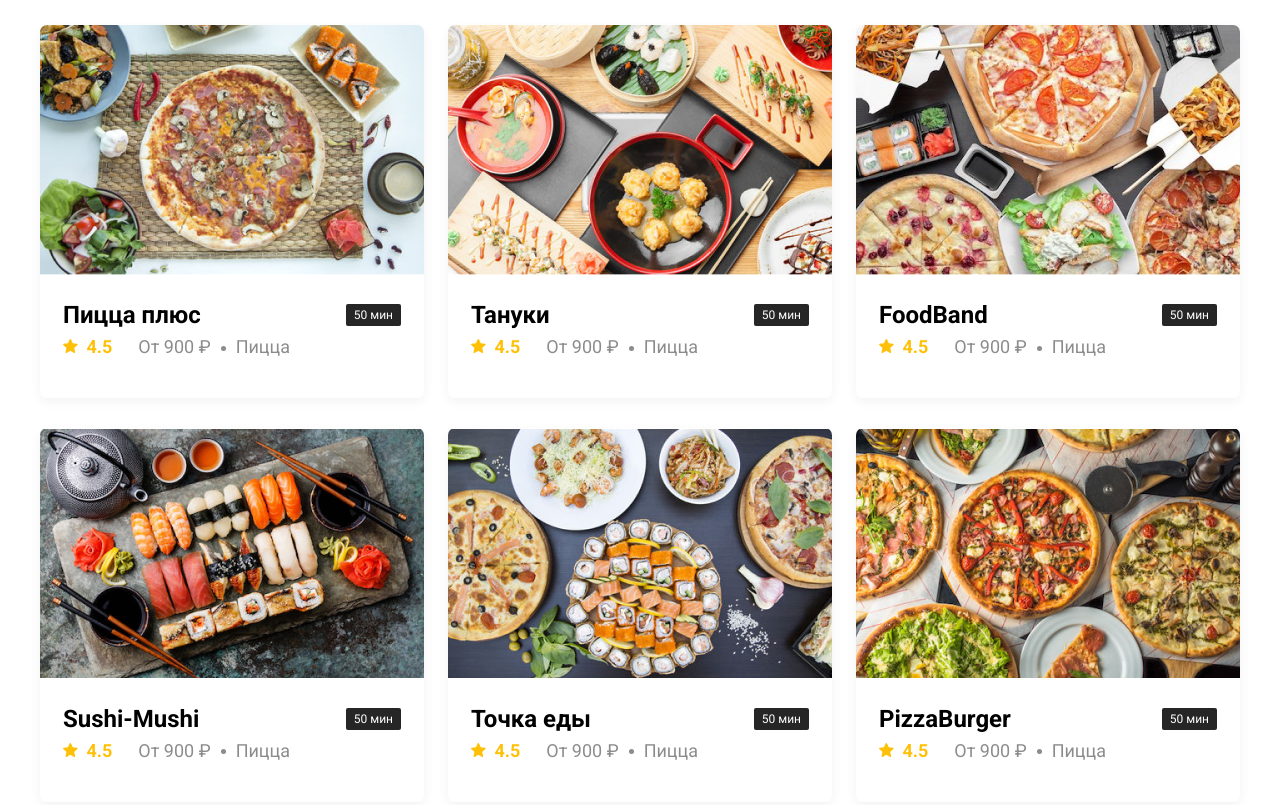
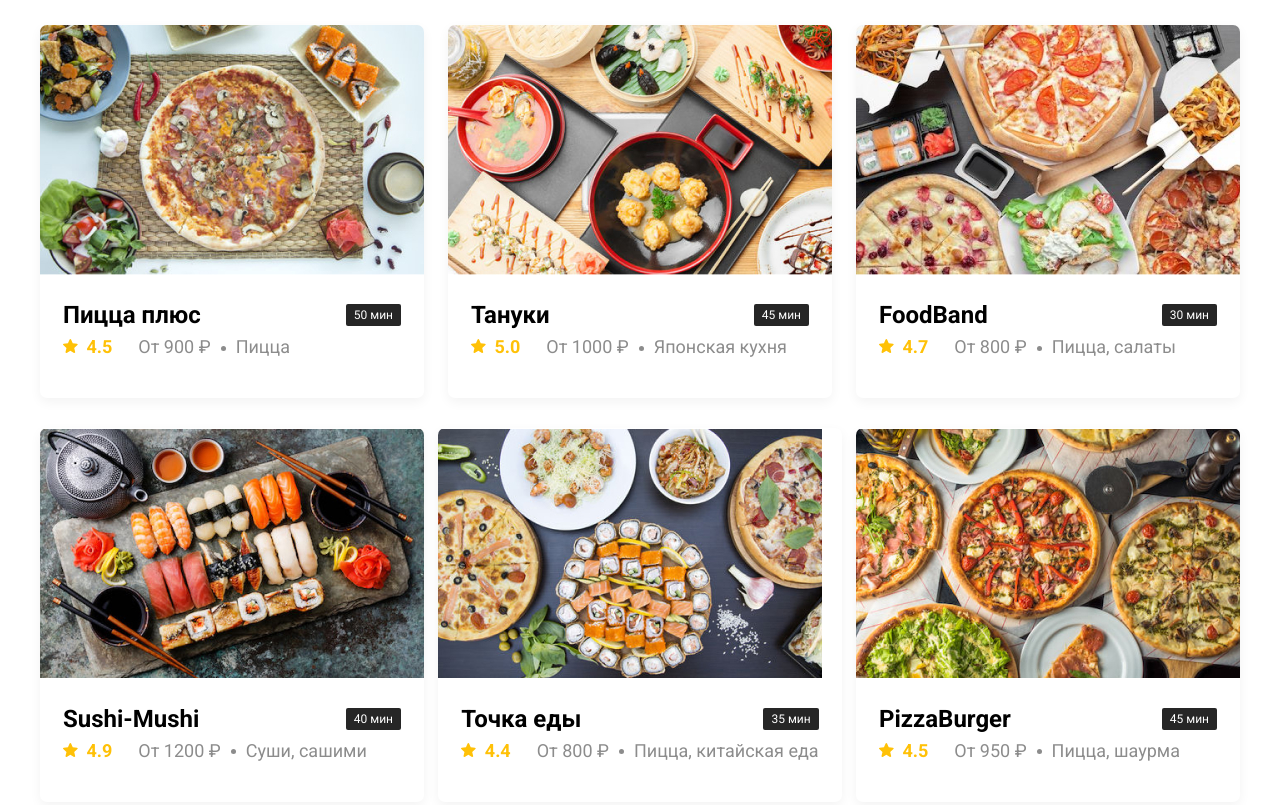
Before and after one commit to Presnia/my-delivery, a plain HTML site: page index.html in a window 1280 px wide. Shown: the part 542-1347 px from the top of the page. Drawn offline with Linux system fonts and the light colour scheme.

Commit message:
Corrected info

```diff
--- a/index.html
+++ b/index.html
@@ -85,16 +85,16 @@
             <div class="card-text">
               <div class="card-heading">
                 <h3 class="card-title">Тануки</h3>
-                <span class="tag card-tag">50 мин</span>
+                <span class="tag card-tag">45 мин</span>
               </div>
               <!-- /.card-heading -->
               <div class="card-info">
                 <div class="rating">
                   <img src="img/rating.svg" alt="" class="rating rating-star" />
-                  4.5
+                  5.0
                 </div>
-                <div class="price">От 900 ₽</div>
-                <div class="category">Пицца</div>
+                <div class="price">От 1000 ₽</div>
+                <div class="category">Японская кухня</div>
               </div>
               <!-- /.card-info -->
             </div>
@@ -106,16 +106,16 @@
             <div class="card-text">
               <div class="card-heading">
                 <h3 class="card-title">FoodBand</h3>
-                <span class="tag card-tag">50 мин</span>
+                <span class="tag card-tag">30 мин</span>
               </div>
               <!-- /.card-heading -->
               <div class="card-info">
                 <div class="rating">
                   <img src="img/rating.svg" alt="" class="rating rating-star" />
-                  4.5
+                  4.7
                 </div>
-                <div class="price">От 900 ₽</div>
-                <div class="category">Пицца</div>
+                <div class="price">От 800 ₽</div>
+                <div class="category">Пицца, салаты</div>
               </div>
               <!-- /.card-info -->
             </div>
@@ -127,16 +127,16 @@
             <div class="card-text">
               <div class="card-heading">
                 <h3 class="card-title">Sushi-Mushi</h3>
-                <span class="tag card-tag">50 мин</span>
+                <span class="tag card-tag">40 мин</span>
               </div>
               <!-- /.card-heading -->
               <div class="card-info">
                 <div class="rating">
                   <img src="img/rating.svg" alt="" class="rating rating-star" />
-                  4.5
+                  4.9
                 </div>
-                <div class="price">От 900 ₽</div>
-                <div class="category">Пицца</div>
+                <div class="price">От 1200 ₽</div>
+                <div class="category">Суши, сашими</div>
               </div>
               <!-- /.card-info -->
             </div>
@@ -148,16 +148,16 @@
             <div class="card-text">
               <div class="card-heading">
                 <h3 class="card-title">Точка еды</h3>
-                <span class="tag card-tag">50 мин</span>
+                <span class="tag card-tag">35 мин</span>
               </div>
               <!-- /.card-heading -->
               <div class="card-info">
                 <div class="rating">
                   <img src="img/rating.svg" alt="" class="rating rating-star" />
-                  4.5
+                  4.4
                 </div>
-                <div class="price">От 900 ₽</div>
-                <div class="category">Пицца</div>
+                <div class="price">От 800 ₽</div>
+                <div class="category">Пицца, китайская еда</div>
               </div>
               <!-- /.card-info -->
             </div>
@@ -169,7 +169,7 @@
             <div class="card-text">
               <div class="card-heading">
                 <h3 class="card-title">PizzaBurger</h3>
-                <span class="tag card-tag">50 мин</span>
+                <span class="tag card-tag">45 мин</span>
               </div>
               <!-- /.card-heading -->
               <div class="card-info">
@@ -177,8 +177,8 @@
                   <img src="img/rating.svg" alt="" class="rating rating-star" />
                   4.5
                 </div>
-                <div class="price">От 900 ₽</div>
-                <div class="category">Пицца</div>
+                <div class="price">От 950 ₽</div>
+                <div class="category">Пицца, шаурма</div>
               </div>
               <!-- /.card-info -->
             </div>
```
